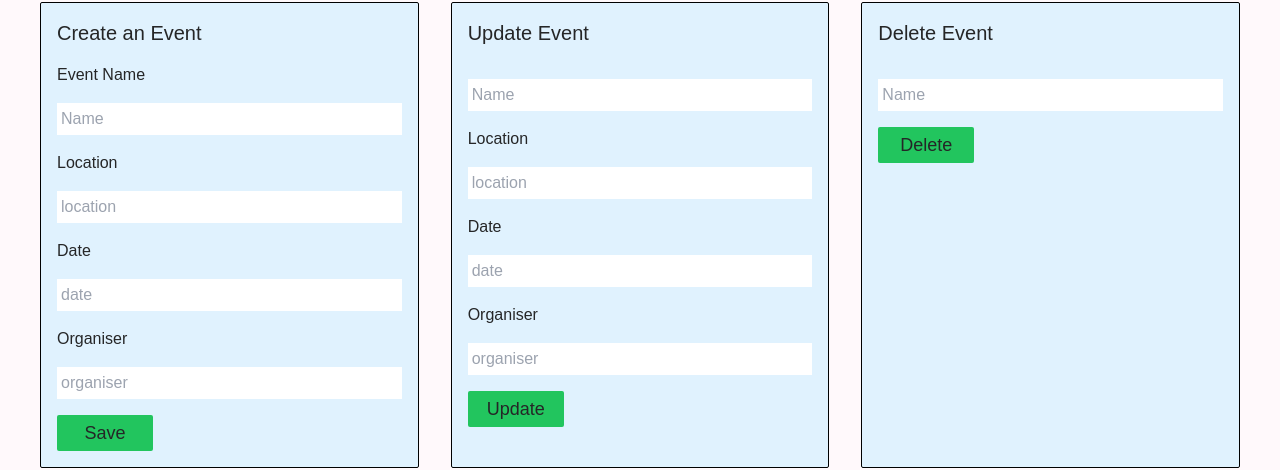
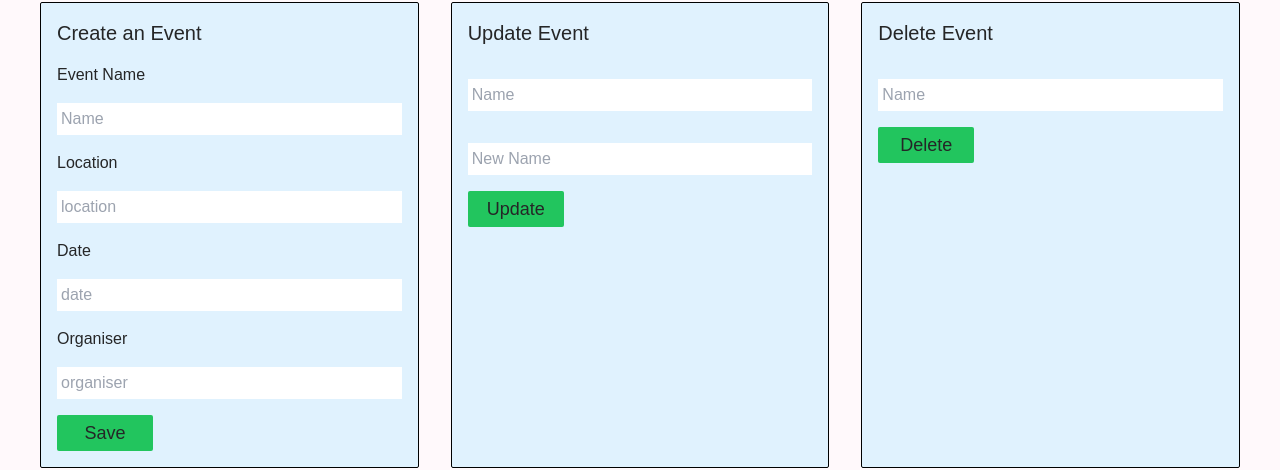
Before and after one commit to JBlaney93/combat-connect, a Next.js app: page /events in a window 1280 px wide. Shown: the part 110-580 px from the top of the page. Built offline with nearby package versions, Linux system fonts and the light colour scheme; no server answers; the database is empty.

Commit message:
updated the updateEvent page because it wasn't updating event by name

```diff
--- a/app/events/components/UpdateEvent.tsx
+++ b/app/events/components/UpdateEvent.tsx
@@ -12,7 +12,7 @@ export default function UpdateEvent() {
     "use server";
 
     const name = formData.get("name")?.toString();
-    const updatedName = formData.get("name")?.toString();
+    const updatedName = formData.get("updatedName")?.toString();
 
     await db
       .update(events)
@@ -33,25 +33,11 @@ export default function UpdateEvent() {
         placeholder="Name"
         className="p-1 max-w-sm"
       />
-      <label htmlFor="location">Location</label>
+      <label htmlFor="updatedName" />
       <input
-        name="location"
-        id="location"
-        placeholder="location"
-        className="p-1 max-w-sm"
-      />
-      <label htmlFor="date">Date</label>
-      <input
-        name="date"
-        id="date"
-        placeholder="date"
-        className="p-1 max-w-sm"
-      />
-      <label htmlFor="organiser">Organiser</label>
-      <input
-        name="organiser"
-        id="organiser"
-        placeholder="organiser"
+        name="updatedName"
+        id="updatedName"
+        placeholder="New Name"
         className="p-1 max-w-sm"
       />
       <button
```
Also changed, not shown: 1 other file (tests, documents, lock files or other folders).
